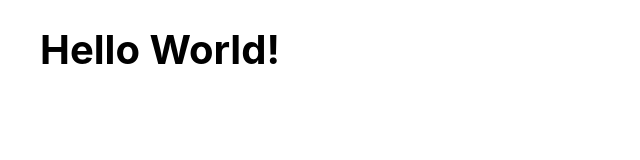
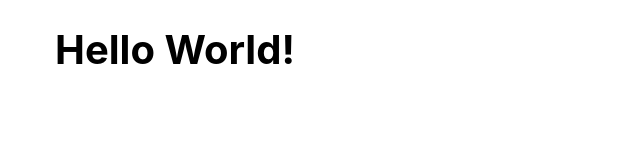
Before and after one commit to Kitskan/project_template, a website: page src/index.html in a window 1280 px wide. Shown: the whole page, without its empty margins (0-640 px from the left). Drawn offline with Linux system fonts and the light colour scheme.

Commit message:
Project template

```diff
--- a/src/sass/_variables.scss
+++ b/src/sass/_variables.scss
@@ -25,20 +25,52 @@ $font-size--h6: 1rem;
 //Color
 $black: #000;
 
-// Ширины
-$grid-columns:              12;
-$grid-gutter-width:         30px;
+// Extra small screen / phone
+//** Deprecated `$screen-xs` as of v3.0.1
+$screen-xs:                  480px;
+//** Deprecated `$screen-xs-min` as of v3.2.0
+$screen-xs-min:              $screen-xs;
+//** Deprecated `$screen-phone` as of v3.0.1
+$screen-phone:               $screen-xs-min;
 
+// Small screen / tablet
+//** Deprecated `$screen-sm` as of v3.0.1
+$screen-sm:                  768px;
+$screen-sm-min:              $screen-sm;
+//** Deprecated `$screen-tablet` as of v3.0.1
+$screen-tablet:              $screen-sm-min;
 
-$screen-xs:                   0;
-$screen-sm:                   480px;
-$screen-md:                   768px;
-$screen-lg:                   992px;
-$screen-xl:                   1200px;
-$screen-xxl:                  1800px;
+// Medium screen / desktop
+//** Deprecated `$screen-md` as of v3.0.1
+$screen-md:                  992px;
+$screen-md-min:              $screen-md;
+//** Deprecated `$screen-desktop` as of v3.0.1
+$screen-desktop:             $screen-md-min;
 
-$container-sm:                100%;
-$container-md:                100%;
-$container-lg:                $screen-lg - 30;
-$container-xl:                $screen-xl - 30;
-$container-xxl:               $screen-xxl - 30;
+// Large screen / wide desktop
+//** Deprecated `$screen-lg` as of v3.0.1
+$screen-lg:                  1200px;
+$screen-lg-min:              $screen-lg;
+//** Deprecated `$screen-lg-desktop` as of v3.0.1
+$screen-lg-desktop:          $screen-lg-min;
+
+// So media queries don't overlap when required, provide a maximum
+$screen-xs-max:              ($screen-sm-min - 1);
+$screen-sm-max:              ($screen-md-min - 1);
+$screen-md-max:              ($screen-lg-min - 1);
+//== Container sizes
+
+// Small screen / tablet
+$container-tablet:             (720px + $grid-gutter-width);
+//** For `$screen-sm-min` and up.
+$container-sm:                 $container-tablet;
+
+// Medium screen / desktop
+$container-desktop:            (940px + $grid-gutter-width);
+//** For `$screen-md-min` and up.
+$container-md:                 $container-desktop;
+
+// Large screen / wide desktop
+$container-large-desktop:      (1140px + $grid-gutter-width);
+//** For `$screen-lg-min` and up.
+$container-lg:                 $container-large-desktop;
--- a/src/sass/base/_grid.scss
+++ b/src/sass/base/_grid.scss
@@ -1,7 +1,3 @@
-
-
-
-
 /* Small devices (tablets, 768px and up) */
 @media (min-width: $screen-sm) {
 
--- a/src/sass/mixins/_container.scss
+++ b/src/sass/mixins/_container.scss
@@ -1,8 +1,10 @@
-@mixin container() {
+@mixin container($gutter: $grid-gutter-width) {
   display: block;
   width: 100%;
   margin-left: auto;
   margin-right: auto;
+  padding-left:  floor(($gutter / 2));
+  padding-right: ceil(($gutter / 2));
 
   /* Media queries */
   @media (min-width: $screen-sm) {
@@ -16,12 +18,4 @@
   @media (min-width: $screen-lg) {
     width: $container-lg;
   }
-
-  @media (min-width: $screen-xl) {
-    width: $container-xl;
-  }
-
-  @media (min-width: $screen-xxl) {
-    width: $container-xxl;
-  }
 }
```
Also changed, not shown: src/css/style.css, src/css/style.min.css.
